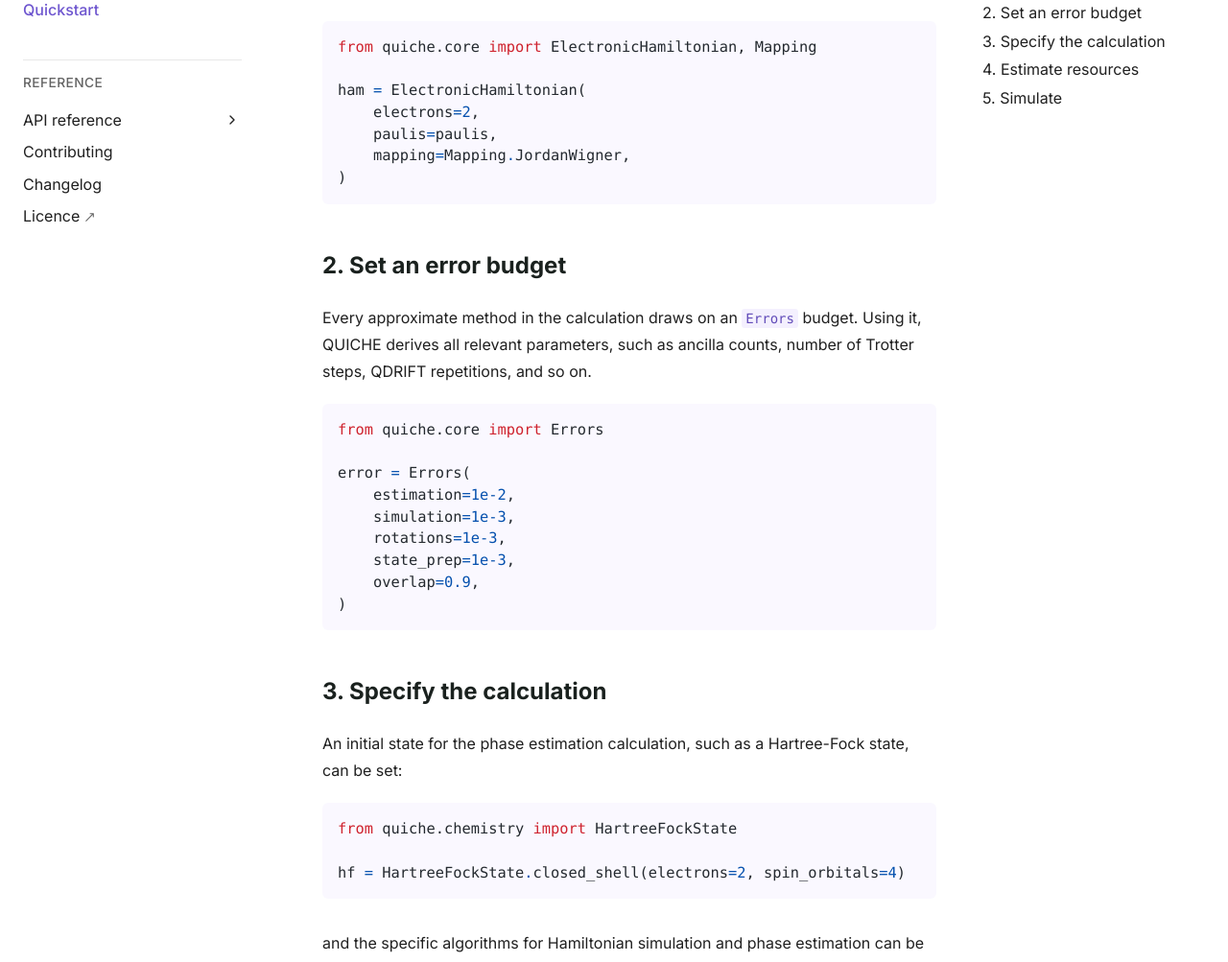
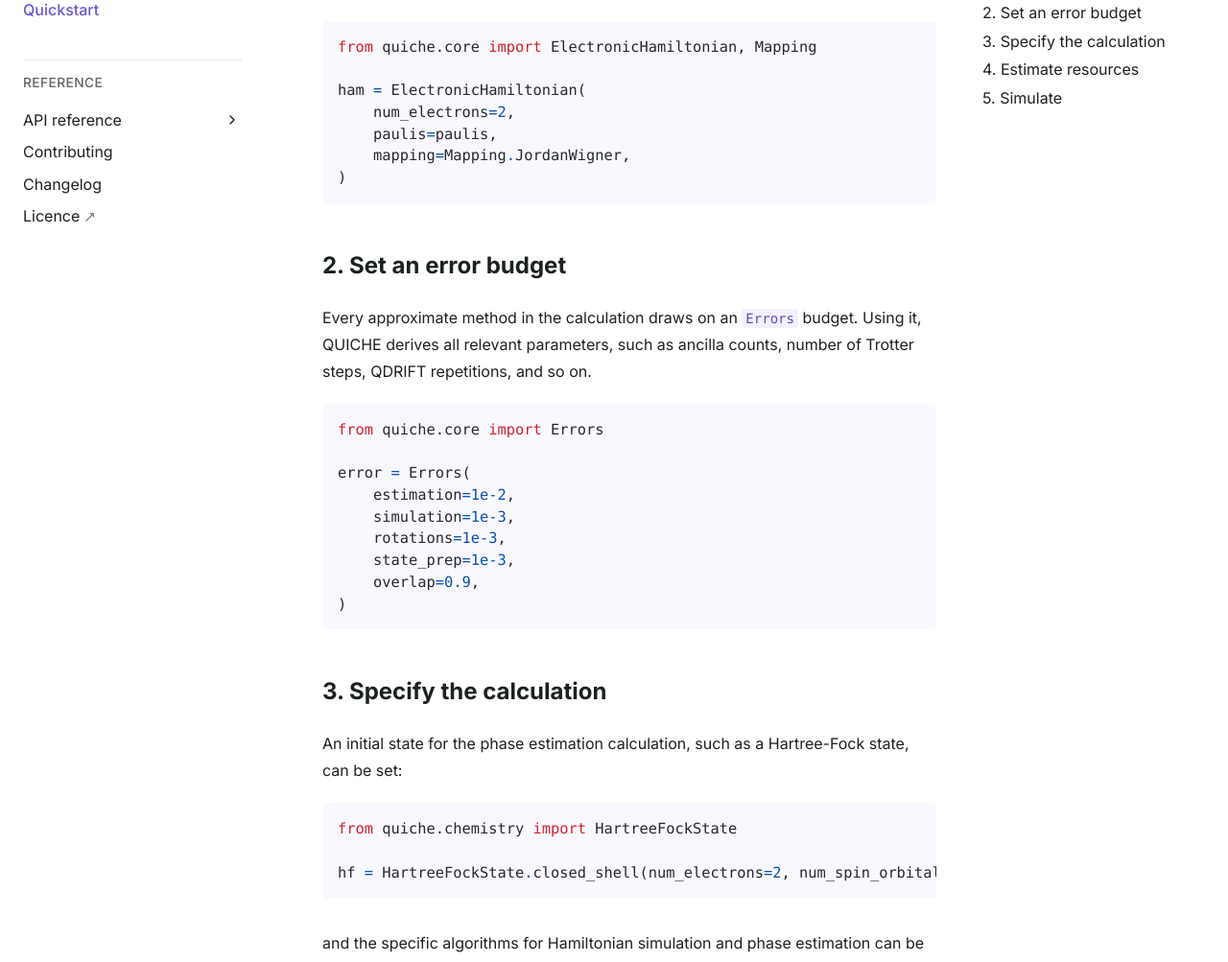
Before and after one commit to Quantum-Motion/quiche, a Sphinx documentation site: the page built from docs/quickstart.md, in a window 1280 px wide and 1400 px high, scrolled down 764 px. Shown: the part 152-1155 px from the top of the window at 96% size. Built offline with Sphinx 7.4.7, drawn with Linux system fonts in a browser that asks for light colours.

Commit message:
docs: update following renaming

````diff
--- a/docs/quickstart.md
+++ b/docs/quickstart.md
@@ -35,7 +35,7 @@ an {py:class}`~quiche.core.electronic.ElectronicHamiltonian`.
 from quiche.core import ElectronicHamiltonian, Mapping
 
 ham = ElectronicHamiltonian(
-    electrons=2,
+    num_electrons=2,
     paulis=paulis,
     mapping=Mapping.JordanWigner,
 )
@@ -64,7 +64,7 @@ An initial state for the phase estimation calculation, such as a Hartree-Fock st
 ```python
 from quiche.chemistry import HartreeFockState
 
-hf = HartreeFockState.closed_shell(electrons=2, spin_orbitals=4)
+hf = HartreeFockState.closed_shell(num_electrons=2, num_spin_orbitals=4)
 ```
 
 and the specific algorithms for Hamiltonian simulation and phase estimation can be picked:
````
Also changed, not shown: README.md (+2 -2 lines), 1 other file.
